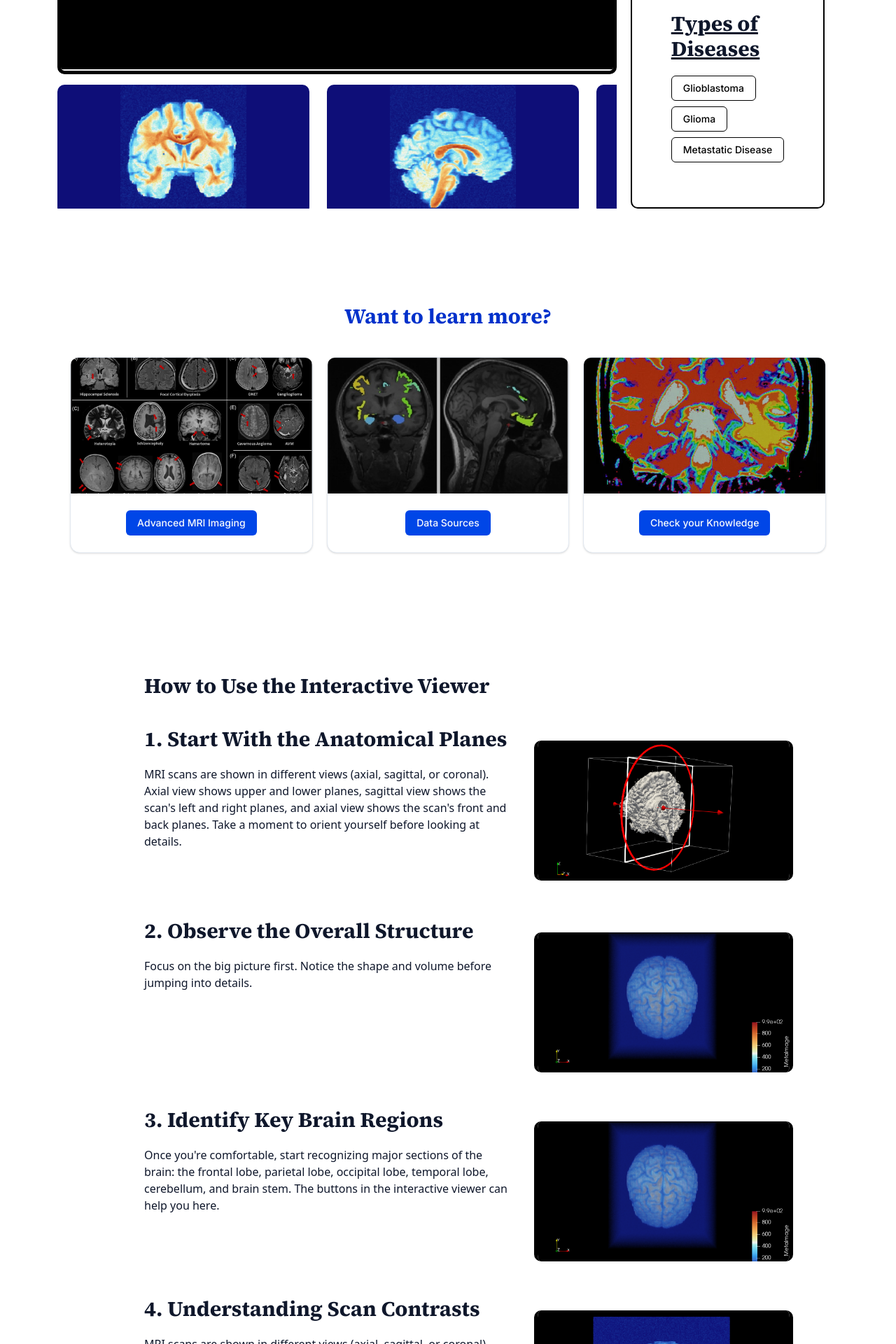
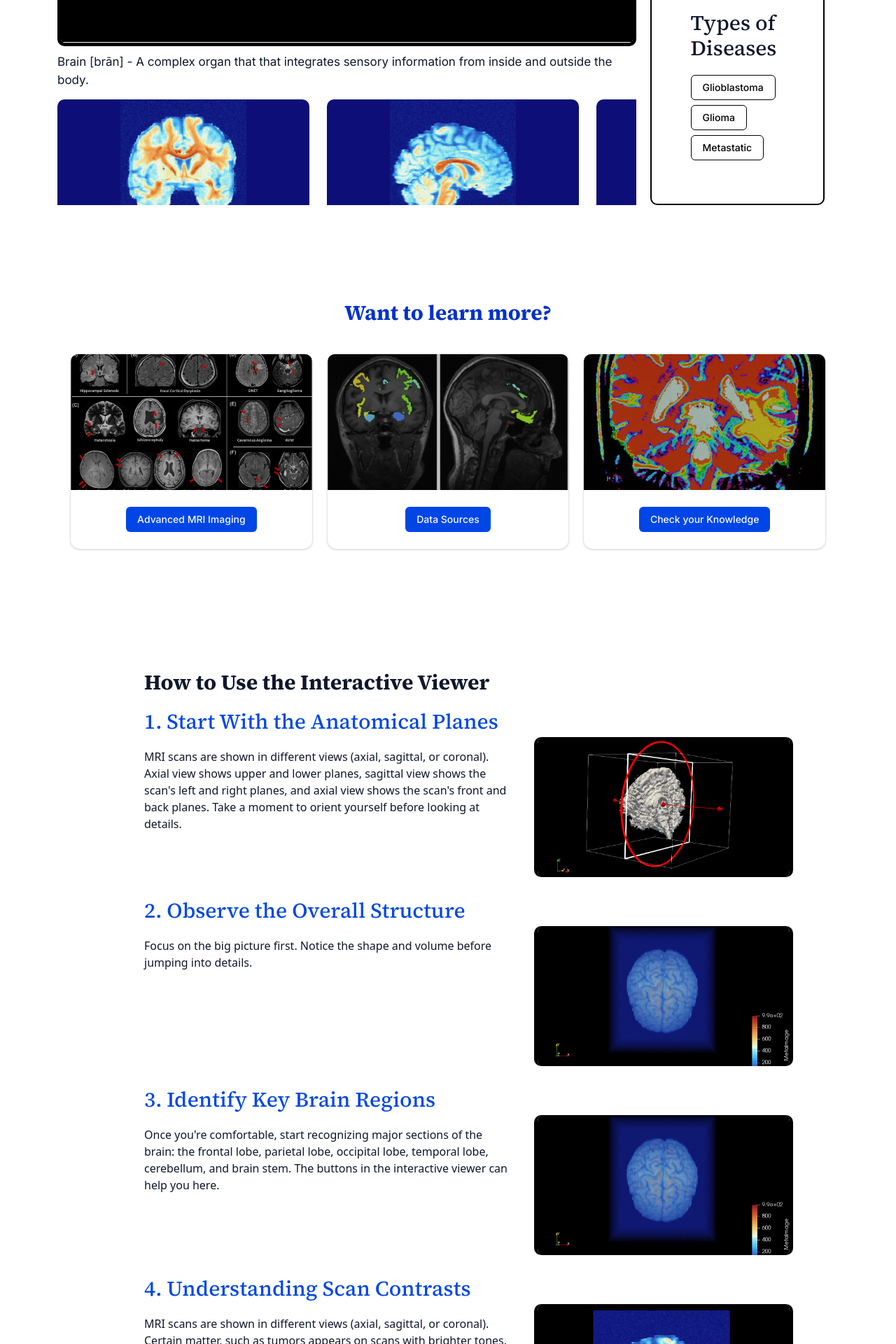
Before and after one commit to mikaelatho/medical-imagers-shadcn, a Next.js app: page /explore in a window 1280 px wide. Shown: the part 880-2800 px from the top of the page at 70% size. Built offline with nearby package versions, Linux system fonts and the light colour scheme; no server answers.

Commit message:
Main page headers, definitions, new default model

```diff
--- /dev/null
+++ b/app/explore/definition.ts
@@ -0,0 +1,28 @@
+import { useState } from "react";
+
+export function definition () {
+
+const defDictionary = {
+standard: "Brain [brān] -  A complex organ that that integrates sensory information from inside and outside the body.",
+cerebellum: "Cerebellum [ˌser-ə-ˈbel-əm] - Maintains balance, posture, coordination, and fine motor skills.",
+frontal: "Frontal Lobe [ˈfrən-təl lōb] - The largest lobe; controls voluntary movement, social understanding, thinking, and learning.",
+parietal: "Parietal Lobe [ˈper-ē-ə-təl lōb] - Interprets signals from other parts of the body to understand your environment and bodily state.",
+temporal: "Temporal Lobe [ˈtem-pər-əl lōb] - Helps retrieve memories and understand language and emotions.",
+occipital: "Occipital Lobe [äk-ˈsip-ə-təl lōb] - Allows you to process and interpret visual information from your eyes.",
+stem: "Brainstem [ˈbrān-ˌstem] - Regulates boduly functions (ex.) heart rate, breating sleep cycles, swallowing)",
+metastatic: "Metastatic [me-tas-ˈta-tik] - Cancer that has spread from its original site to distant parts of the body.",
+glioma: "Glioma [glī-ˈō-mə] - A cancerous tumoir that can form in the brain or spinal cord, arising from changes in a cell's DNA.",
+glioblastoma: "Glioblastoma [glī-ō-blas-ˈtō-mə] (GBM) - The most agressive agressive cancer starting in a type of glial cell. GBM cells can grow and multiply at extreme rates."
+};
+
+//defaults
+  const [defs, getDefs] = useState(defDictionary.standard);
+
+  //getters and setters
+  const setDefs = (type: keyof typeof defDictionary) => {
+    getDefs(defDictionary[type]);
+  };
+
+  return{defs, setDefs};
+
+};
--- a/app/explore/page.tsx
+++ b/app/explore/page.tsx
@@ -4,11 +4,13 @@ import { navigator } from "./navigator";
 import { Button } from "@/components/ui/button";
 import { Card, CardFooter } from "@/components/ui/card";
 import { contour } from "./contour";
+import { definition } from "./definition";
 import Link from "next/link";
 
 export default function Explore() {
   const { viewerRef, loadModel, setOpacity } = navigator();
   const {contourImages, setContourImages} = contour();
+  const {defs, setDefs} = definition();
   const basePath = process.env.NODE_ENV === "production" ? "/medical-imagers-shadcn" : "";
 
   return (
@@ -54,7 +56,7 @@ export default function Explore() {
           id="float-child"
           style={{ flex: "10", minHeight: "460px", overflow: "hidden" }}
         >
-          <div style={{position: "relative", width: "100%", height: "74%", border: "5px solid black", borderRadius: "10px", boxSizing: "border-box", overflow: "hidden"}}>
+          <div style={{position: "relative", width: "100%", height: "69%", border: "5px solid black", borderRadius: "10px", boxSizing: "border-box", overflow: "hidden"}}>
             <div ref={viewerRef} style={{ position: "absolute", inset: 0 }} />
             <Button
               variant="explore"
@@ -63,6 +65,8 @@ export default function Explore() {
                 Back to Default View
             </Button>
           </div>
+
+          <div style={{display: "flex", justifyContent: "center", alignItems: "center"}}> <p style={{fontSize: "17px", fontFamily: "inter", paddingTop: "10px"}}> {defs} </p></div>
 
           <div className="flex gap-4" style={{paddingTop: "15px"}}>
           <img
@@ -90,60 +94,60 @@ export default function Explore() {
         >
 
           <div id="right">
-            <h3 className="text-2xl sm:text-3xl font-bold font-source-serif-4 text-black-700 my-5 text-left underline">
+           <h3 className="text-left text-2xl pb-5 sm:text-3xl font-medium font-source-serif-4 text-black-600 ">
               Parts of the Brain
             </h3>
 
             <Button
                 variant="explore"
-                onClick={() => { loadModel( `${basePath}/explore-assets/models/frontal/frontal.gltf`); setContourImages("standard"); }}
+                onClick={() => { loadModel( `${basePath}/explore-assets/models/frontal/frontal.gltf`); setContourImages("standard"); setDefs("frontal"); }}
                 style={{marginBottom: "5%"}}>
                   Frontal Lobe
             </Button>
 
             <Button
               variant="explore"
-              onClick={() => { loadModel( `${basePath}/explore-assets/models/parietal/parietal.gltf`); setContourImages("standard"); }}
+              onClick={() => { loadModel( `${basePath}/explore-assets/models/parietal/parietal.gltf`); setContourImages("standard"); setDefs("parietal"); }}
               style={{marginBottom: "5%"}}>
                 Parietal Lobe
             </Button>
 
             <Button
               variant="explore"
-              onClick={() => { loadModel( `${basePath}/explore-assets/models/occipital/occipital.gltf`); setContourImages("standard"); }}
+              onClick={() => { loadModel( `${basePath}/explore-assets/models/occipital/occipital.gltf`); setContourImages("standard"); setDefs("occipital"); }}
               style={{marginBottom: "5%"}}>
                 Occipital Lobe
               </Button>
 
             <Button
               variant="explore"
-              onClick={() => { loadModel( `${basePath}/explore-assets/models/temporal/temporal.gltf`); setContourImages("standard"); }}
+              onClick={() => { loadModel( `${basePath}/explore-assets/models/temporal/temporal.gltf`); setContourImages("standard"); setDefs("temporal"); }}
               style={{marginBottom: "5%"}}>
                 Temporal Lobe
             </Button>
 
             <Button
               variant="explore"
-              onClick={() => { loadModel( `${basePath}/explore-assets/models/cerebellum/cerebellum.gltf`); setContourImages("standard"); }}
+              onClick={() => { loadModel( `${basePath}/explore-assets/models/cerebellum/cerebellum.gltf`); setContourImages("standard"); setDefs("cerebellum"); }}
               style={{marginBottom: "5%"}}>
                 Cerebellum
               </Button>
 
             <Button
             variant="explore"
-            onClick={() => { loadModel( `${basePath}/explore-assets/models/stem/stem.gltf`); setContourImages("standard"); }}
+            onClick={() => { loadModel( `${basePath}/explore-assets/models/stem/stem.gltf`); setContourImages("standard"); setDefs("stem"); }}
             style={{marginBottom: "5%"}}>
               Brain Stem
             </Button>
 
-            <br />
-            <h3 className="text-2xl sm:text-3xl font-bold font-source-serif-4 text-black-700 my-5 text-left underline">
+            <br /><br /><br />
+            <h3 className="text-left text-2xl pb-5 sm:text-3xl font-medium font-source-serif-4 text-black-600">
               Types of Diseases
             </h3>
 
             <Button
               variant="explore"
-              onClick={() => { loadModel( `${basePath}/explore-assets/models/glioblastoma/glioblastoma.gltf`); setContourImages("glioblastoma"); }}
+              onClick={() => { loadModel( `${basePath}/explore-assets/models/glioblastoma/glioblastoma.gltf`); setContourImages("glioblastoma"); setDefs("glioblastoma"); }}
               style={{marginBottom: "5%"}}
               >
               Glioblastoma
@@ -151,16 +155,16 @@ export default function Explore() {
 
             <Button
               variant="explore"
-              onClick={() => { loadModel( `${basePath}/explore-assets/models/glioma2/glioma2.gltf`); setContourImages("glioma"); }}
+              onClick={() => { loadModel( `${basePath}/explore-assets/models/glioma2/glioma2.gltf`); setContourImages("glioma"); setDefs("glioma"); }}
               style={{marginBottom: "5%"}}>
                 Glioma
             </Button>
 
             <Button
               variant="explore"
-              onClick={() => { loadModel( `${basePath}/explore-assets/models/meta2/meta2.gltf`); setContourImages("metastatic"); }}
+              onClick={() => { loadModel( `${basePath}/explore-assets/models/meta2/meta2.gltf`); setContourImages("metastatic"); setDefs("metastatic"); }}
               style={{marginBottom: "5%"}}>
-                Metastatic Disease
+                Metastatic
             </Button>
 
           </div>
@@ -243,7 +247,7 @@ export default function Explore() {
 
           {/* ---STEP ONE---*/}
           <div>
-          <h3 className="text-2xl sm:text-3xl font-bold font-source-serif-4 text-black-700 my-5 text-left">
+          <h3 className="text-left text-2xl pb-5 sm:text-3xl font-medium font-source-serif-4 text-blue-600">
               1. Start With the Anatomical Planes
           </h3>
           <p>
@@ -266,7 +270,7 @@ export default function Explore() {
 
         <div>
          {/* ---STEP TWO---*/}
-        <h3 className="text-2xl sm:text-3xl font-bold font-source-serif-4 text-black-700 my-5 text-left">
+        <h3 className="text-left text-2xl pb-5 sm:text-3xl font-medium font-source-serif-4 text-blue-600">
           2. Observe the Overall Structure
         </h3>
         <p>Focus on the big picture first. Notice the shape and volume before jumping into details.</p>
@@ -284,7 +288,7 @@ export default function Explore() {
 
         <div>
          {/* ---STEP THREE---*/}
-        <h3 className="text-2xl sm:text-3xl font-bold font-source-serif-4 text-black-700 my-5 text-left">
+        <h3 className="text-left text-2xl pb-5 sm:text-3xl font-medium font-source-serif-4 text-blue-600">
           3. Identify Key Brain Regions
         </h3>
         <p>
@@ -305,7 +309,7 @@ export default function Explore() {
 
          {/* ---STEP FOUR---*/}
          <div>
-        <h3 className="text-2xl sm:text-3xl font-bold font-source-serif-4 text-black-700 my-5 text-left">
+        <h3 className="text-left text-2xl pb-5 sm:text-3xl font-medium font-source-serif-4 text-blue-600">
           4. Understanding Scan Contrasts
         </h3>
         <p>
@@ -328,7 +332,7 @@ export default function Explore() {
 
          {/* ---STEP FIVE---*/}
          <div>
-        <h3 className="text-2xl sm:text-3xl font-bold font-source-serif-4 text-black-700 my-5 text-left">
+        <h3 className="text-left text-2xl pb-5 sm:text-3xl font-medium font-source-serif-4 text-blue-600">
           5. Explore at Your Own Pace
         </h3>
         <p>
```
Also changed, not shown: 2 other files (tests, documents, lock files or other folders).
